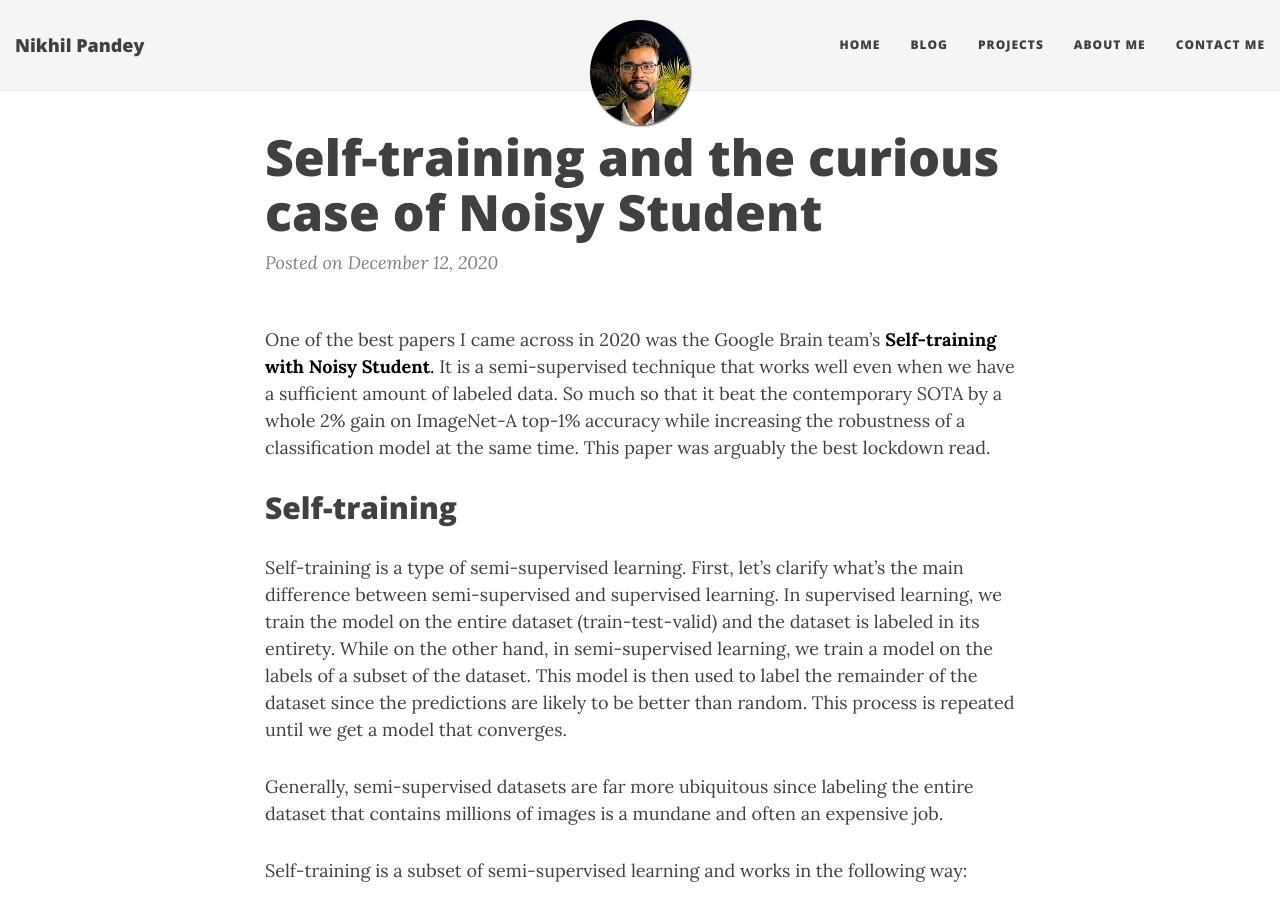
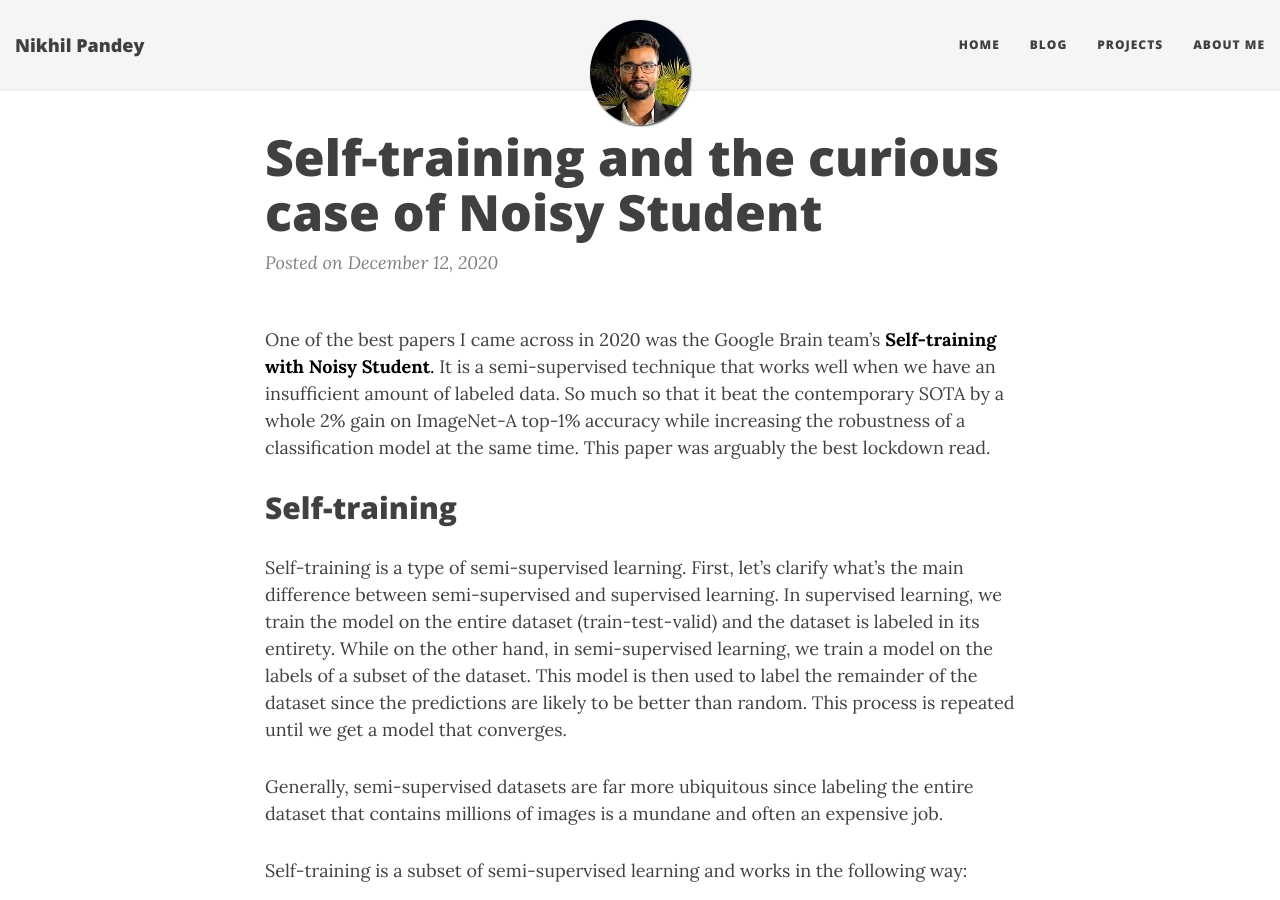
Before and after one commit to notenail/notenail.github.io, a Jekyll site: the page built from _posts/2020-12-12-noisy_student.md, in a window 1280 px wide and 900 px high. Built offline with Jekyll 4.4.1, drawn with Linux system fonts in a browser that asks for light colours; nearby versions of some CDN libraries; comment, search, counter and statistics services are not loaded.

Commit message:
removed the crappy contact page

```diff
--- a/_config.yml
+++ b/_config.yml
@@ -4,7 +4,7 @@
 title: Nikhil Pandey
 
 # Short description of your site
-description: My personal website.
+description: Personal website.
 
 # --- Local development options ---
 # If your website is hosted locally rather than on GitHub, then you need to uncomment the next two parameters to set the url and baseurl
@@ -23,7 +23,7 @@
   Blog: "blog/"
   Projects: "projects/"
   About Me: "aboutme/"
-  Contact me: "contact/"
+  # Contact me: "contact/"
 
 # Image to show in the navigation bar - image must be a square (width = height)
 # Remove this parameter if you don't want an image in the navbar
--- a/_posts/2020-12-12-noisy_student.md
+++ b/_posts/2020-12-12-noisy_student.md
@@ -8,7 +8,7 @@
 tags: [Blog, Self-training, Computer Vision, Noisy Student]
 ---
 
-One of the best papers I came across in 2020 was the Google Brain team’s <a href="https://arxiv.org/pdf/1911.04252.pdf" target="_blank" rel="noopener noreferrer" style="color:black"> **Self-training with Noisy Student**.</a> It is a semi-supervised technique that works well even when we have a sufficient amount of labeled data. So much so that it beat the contemporary SOTA by a whole 2% gain on ImageNet-A top-1% accuracy while increasing the robustness of a classification model at the same time. This paper was arguably the best lockdown read.
+One of the best papers I came across in 2020 was the Google Brain team’s <a href="https://arxiv.org/pdf/1911.04252.pdf" target="_blank" rel="noopener noreferrer" style="color:black"> **Self-training with Noisy Student**.</a> It is a semi-supervised technique that works well when we have an insufficient amount of labeled data. So much so that it beat the contemporary SOTA by a whole 2% gain on ImageNet-A top-1% accuracy while increasing the robustness of a classification model at the same time. This paper was arguably the best lockdown read.
 
 ## Self-training
 
```
